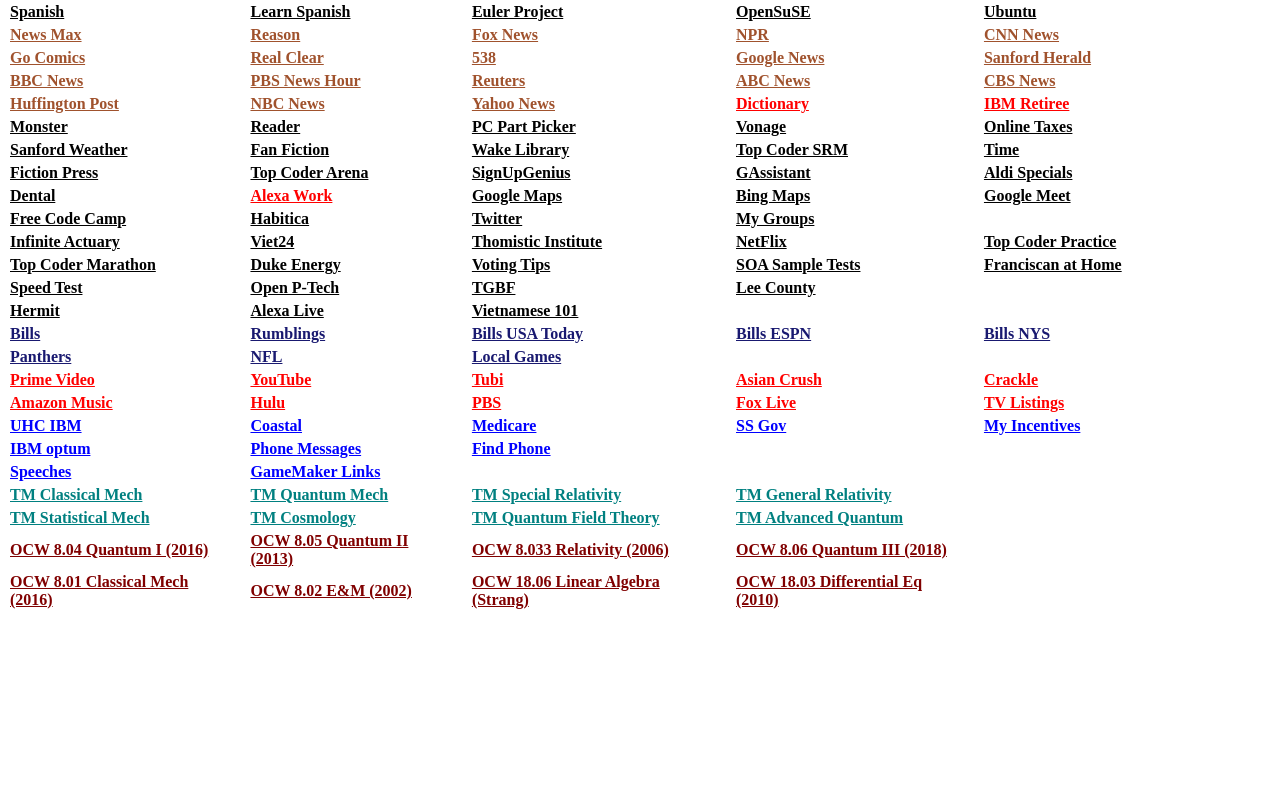
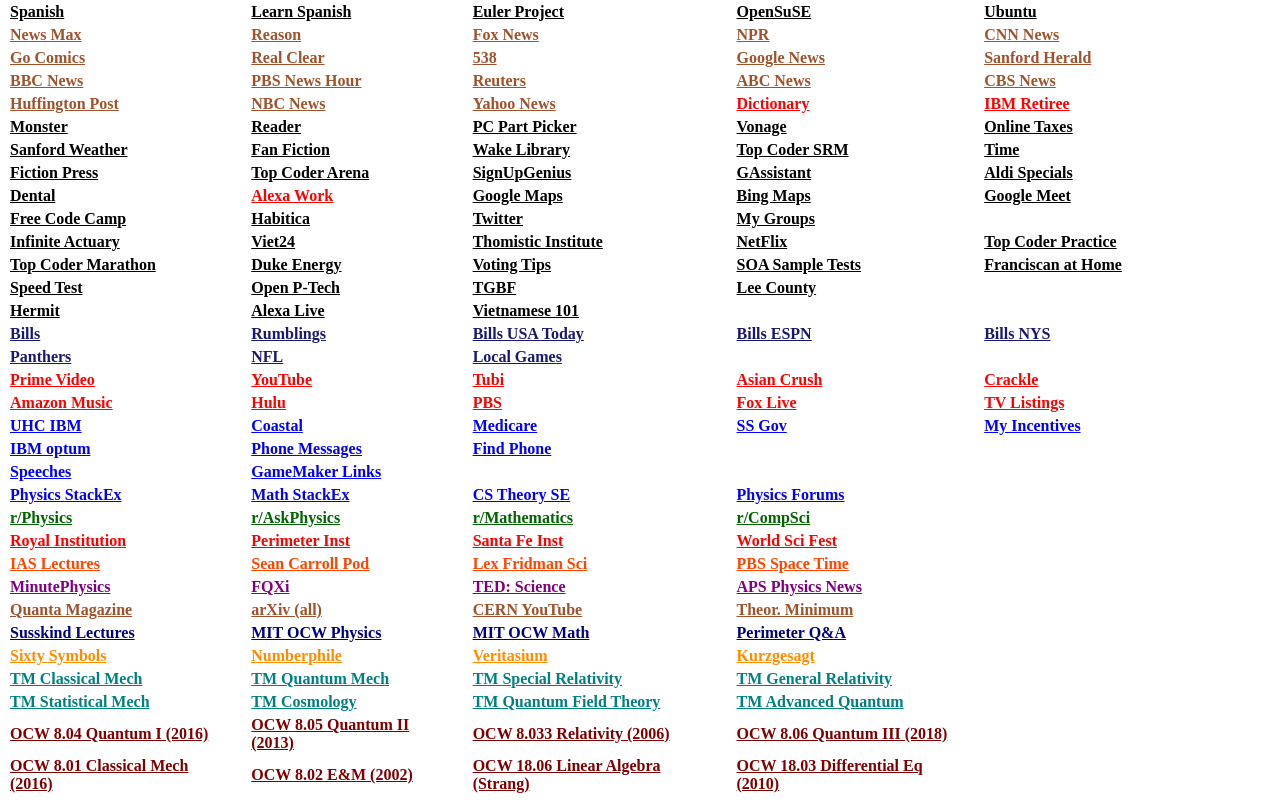
Before and after one commit to jediller/jediller.github.io, a plain HTML site: page jedillerHome.html in a window 1280 px wide. Shown: the part 365-1171 px from the top of the page. Before the commit the page ends 987 px from the top, so only its background shows below. Drawn offline with Linux system fonts and the light colour scheme.

Commit message:
Update jedillerHome.html
more math science

```diff
--- a/jedillerHome.html
+++ b/jedillerHome.html
@@ -236,6 +236,66 @@ th, td {
 
         myLink('Speeches','web/Speeches.html',newRow=true)
         myLink('GameMaker Links','web/GameMaker.html')
+
+
+// Science & Math Sources — color-coded
+
+// Forums / Q&A — Blue
+window.coloring = "Blue";
+myLink('Physics StackEx','https://physics.stackexchange.com/', true);
+myLink('Math StackEx','https://math.stackexchange.com/');
+myLink('CS Theory SE','https://cstheory.stackexchange.com/');
+myLink('Physics Forums','https://www.physicsforums.com/');
+
+// Reddit Communities — DarkGreen
+window.coloring = "DarkGreen";
+myLink('r/Physics','https://www.reddit.com/r/Physics/', true);
+myLink('r/AskPhysics','https://www.reddit.com/r/AskPhysics/');
+myLink('r/Mathematics','https://www.reddit.com/r/math/');
+myLink('r/CompSci','https://www.reddit.com/r/compsci/');
+
+// YouTube Science Channels — Red
+window.coloring = "Red";
+myLink('Royal Institution','https://www.youtube.com/@TheRoyalInstitution', true);
+myLink('Perimeter Inst','https://www.youtube.com/@PerimeterInstitute');
+myLink('Santa Fe Inst','https://www.youtube.com/@SantaFeInstitute');
+myLink('World Sci Fest','https://www.youtube.com/@WorldScienceFestival');
+
+// Lectures & Podcasts — OrangeRed
+window.coloring = "OrangeRed";
+myLink('IAS Lectures','https://www.youtube.com/@theIAS', true);
+myLink('Sean Carroll Pod','https://www.preposterousuniverse.com/podcast/');
+myLink('Lex Fridman Sci','https://www.youtube.com/@lexfridman');
+myLink('PBS Space Time','https://www.youtube.com/@PBSSpaceTime');
+
+// Mixed Video & Reading — Purple
+window.coloring = "Purple";
+myLink('MinutePhysics','https://www.youtube.com/@minutephysics', true);
+myLink('FQXi','https://fqxi.org/');
+myLink('TED: Science','https://www.ted.com/topics/science');
+myLink('APS Physics News','https://physics.aps.org/');
+
+// Deep Articles & Archives — Sienna
+window.coloring = "Sienna";
+myLink('Quanta Magazine','https://www.quantamagazine.org/', true);
+myLink('arXiv (all)','https://arxiv.org/');
+myLink('CERN YouTube','https://www.youtube.com/@CERN');
+myLink('Theor. Minimum','https://theoreticalminimum.com/');
+
+// Niche Lecture Series — Navy
+window.coloring = "Navy";
+myLink('Susskind Lectures','https://www.youtube.com/playlist?list=PLUl4u3cNGP61O7HkcF7UImpM0cR_XgXhg', true);
+myLink('MIT OCW Physics','https://ocw.mit.edu/courses/physics/');
+myLink('MIT OCW Math','https://ocw.mit.edu/courses/mathematics/');
+myLink('Perimeter Q&A','https://www.perimeterinstitute.ca/video-library');
+
+// Bonus Mixed Gems — DarkOrange
+window.coloring = "DarkOrange";
+myLink('Sixty Symbols','https://www.youtube.com/@sixtysymbols', true);
+myLink('Numberphile','https://www.youtube.com/@numberphile');
+myLink('Veritasium','https://www.youtube.com/@veritasium');
+myLink('Kurzgesagt','https://www.youtube.com/@kurzgesagt');
+
       // Directed Playlists — Susskind’s Theoretical Minimum (course pages) — Teal
 window.coloring = "Teal";
 myLink('TM Classical Mech','https://theoreticalminimum.com/courses/classical-mechanics/', true);
```
